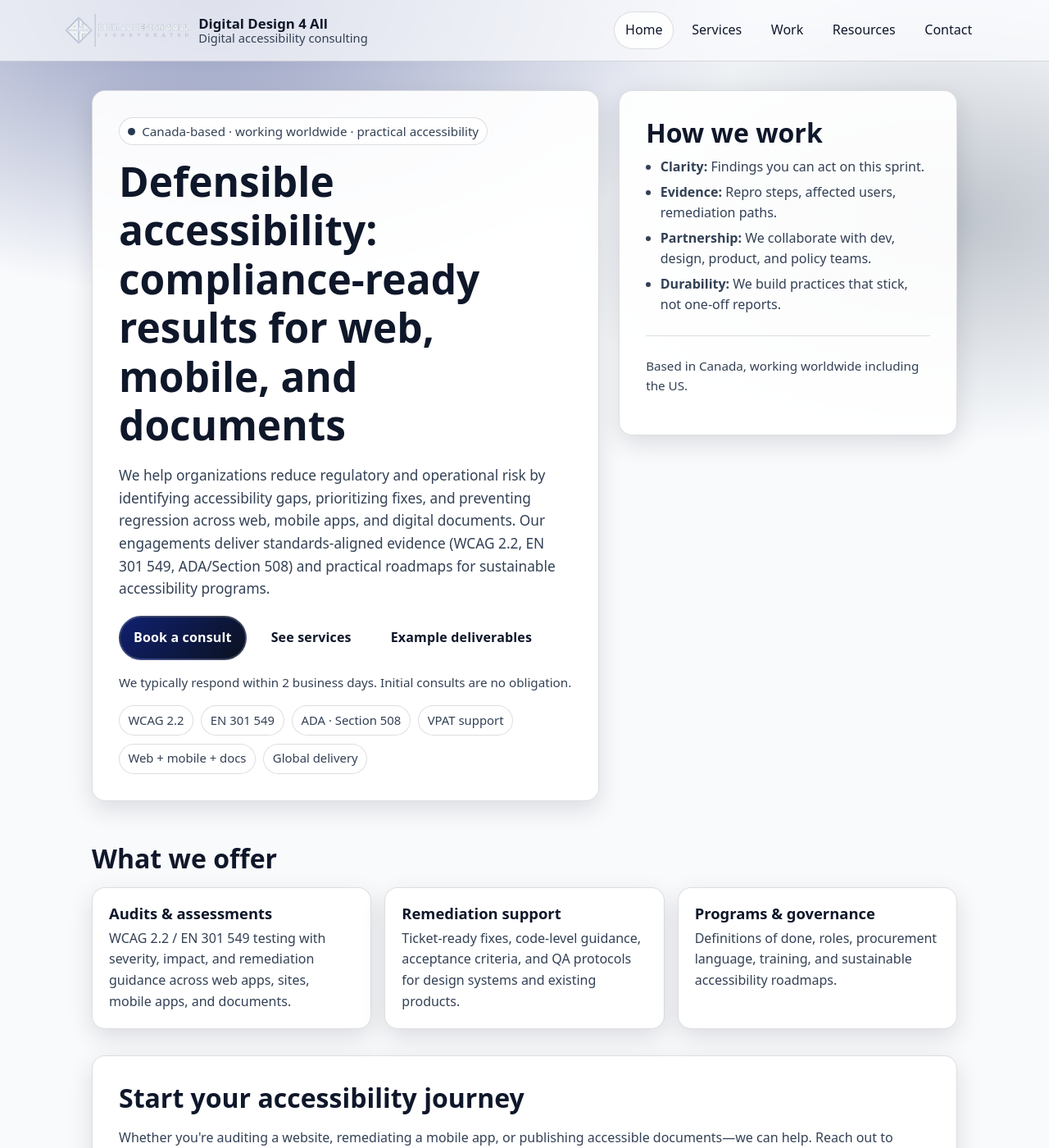
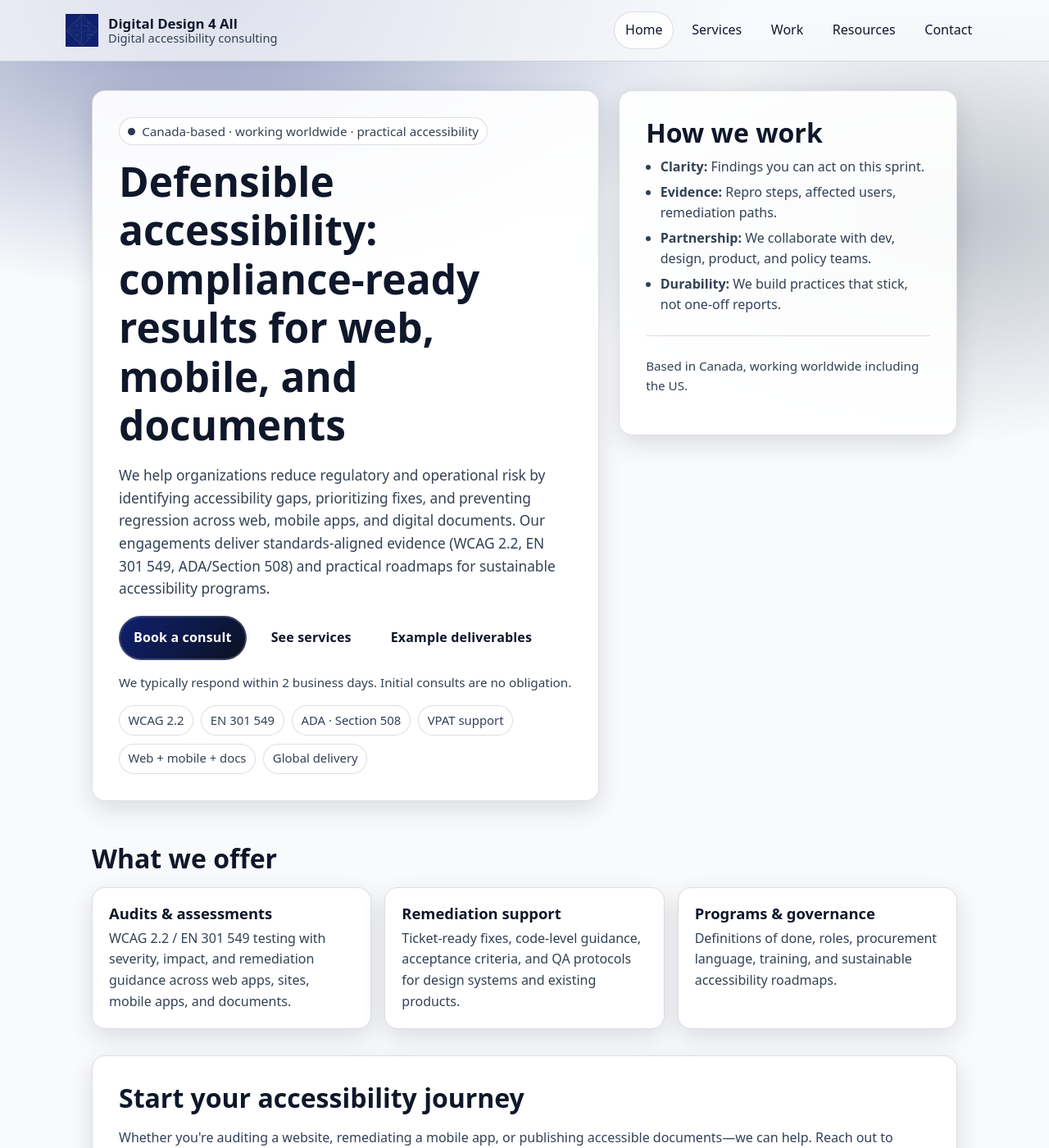
Before and after one commit to dd4a/site, a Jekyll site: the page built from index.html, in a window 1280 px wide and 1400 px high. Shown: the whole window at 82% size. Built offline with Jekyll 4.4.1, drawn with Linux system fonts in a browser that asks for light colours.

Commit message:
Replace header logo and fix styles

```diff
--- a/_includes/header.html
+++ b/_includes/header.html
@@ -1,12 +1,17 @@
 <header class="site-header">
   <div class="container header-inner">
     <a class="brand" href="{{ site.baseurl }}/">
-      <img
-        src="{{ site.baseurl }}/assets/img/logo-horizontal-white.png"
-        alt="Digital Design 4 All"
-        width="220"
-        height="58"
-      />
+
+      <picture>
+        <source srcset="{{ site.baseurl }}/assets/img/emblem-white.png" media="(prefers-color-scheme: dark)">
+        <img
+          src="{{ site.baseurl }}/assets/img/emblem-navy.png"
+          alt="Digital Design 4 All (DD4A)"
+          width="40"
+          height="40"
+          style="width:40px;height:40px;display:block;"
+        />
+      </picture>
 
       <span class="brand-name">
         <strong>Digital Design 4 All</strong>
--- a/assets/css/styles.css
+++ b/assets/css/styles.css
@@ -477,10 +477,12 @@ footer{
   border-radius: 0;
 }
 
-.brand img{
+/* Ensure emblem is always 40x40 and aligned */
+.brand img {
+  width: 40px;
   height: 40px;
-  width: auto;
   display: block;
+  object-fit: contain;
 }
 @media (max-width: 420px){
   .brand img{ height: 34px; }
```
